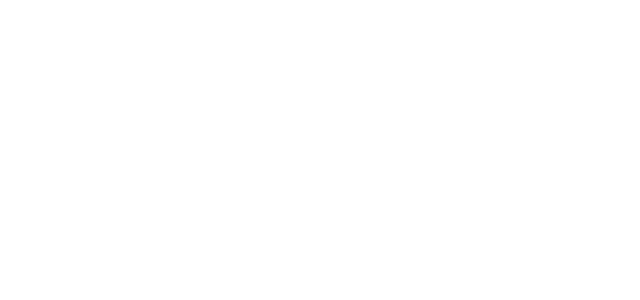
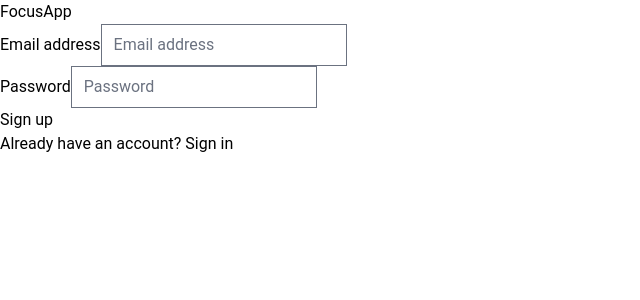
Before and after one commit to Cybercery/gamegrove, a React (Create React App) app: page /signup in a window 1280 px wide. Before the commit this address had no page. Shown: the top 300 px of the page, without its empty margins (0-640 px from the left). Built offline with nearby package versions, Linux system fonts and the light colour scheme.

Commit message:
added login and signup page and updated game page

```diff
--- a/package.json
+++ b/package.json
@@ -7,6 +7,7 @@
     "@testing-library/jest-dom": "^5.17.0",
     "@testing-library/react": "^13.4.0",
     "@testing-library/user-event": "^13.5.0",
+    "firebase": "^10.9.0",
     "flowbite": "^2.3.0",
     "flowbite-react": "^0.7.2",
     "react": "^18.2.0",
--- a/src/App.js
+++ b/src/App.js
@@ -21,19 +21,22 @@
 import Gamepg from "./pages/game";
 import Cart from "./pages/cart";
 import Login from "./pages/login";
+import SignUp from "./pages/signup";
 
 function App() {
   return (
     <Router>
       <Routes>
-        <Route exact path="/" element={<Home />} />
+        <Route path="/" element={<Login />} />
+        <Route path="/signup" element={<SignUp />} />
+        <Route exact path="/home" element={<Home />} />
         <Route path="/about" element={<About />} />
         <Route path="/catalogue/:slug" element={<Catalogue />} />
         <Route path="/genres" element={<Genres />} />
         <Route path="/support" element={<Support />} />
         <Route path="/game/:slug" element={<Gamepg />} />
         <Route path="/cart" element={<Cart />} />
-        <Route path="/login" element={<Login />} />
+
       </Routes>
     </Router>
   );
--- a/src/components/Navbar.js
+++ b/src/components/Navbar.js
@@ -31,7 +31,7 @@
           </h1>
           <ul className="hidden lg:flex font-mainFont text-white no-underline text-[1.1rem] gap-7 self-center ms-8 ">
             <li>
-              <Link to="/">Home</Link>
+              <Link to="/home">Home</Link>
             </li>
             <li>
               <Link to="/about">About</Link>
@@ -64,7 +64,7 @@
         <div className="flex ">
           <ul className="flex flex-col font-mainFont text-white no-underline text-[1.1rem] gap-7 self-center lg:hidden">
             <li>
-              <Link to="/">Home</Link>
+              <Link to="/home">Home</Link>
             </li>
             <li>
               <Link to="/about">About</Link>
--- /dev/null
+++ b/src/firebase.js
@@ -0,0 +1,25 @@
+// Import the functions you need from the SDKs you need
+import { initializeApp } from "firebase/app";
+import { getAnalytics } from "firebase/analytics";
+import { getAuth } from "firebase/auth";
+
+// TODO: Add SDKs for Firebase products that you want to use
+// https://firebase.google.com/docs/web/setup#available-libraries
+
+// Your web app's Firebase configuration
+// For Firebase JS SDK v7.20.0 and later, measurementId is optional
+const firebaseConfig = {
+  apiKey: "AIzaSyDlwzLXxjlAiUOJDO81imGMmzsbEEHCAEk",
+  authDomain: "game-grove-final.firebaseapp.com",
+  projectId: "game-grove-final",
+  storageBucket: "game-grove-final.appspot.com",
+  messagingSenderId: "82861925563",
+  appId: "1:82861925563:web:7d1c3ec90fb1bad89ab59e",
+  measurementId: "G-MTL8E0EG1X"
+};
+
+// Initialize Firebase
+const app = initializeApp(firebaseConfig);
+const auth = getAuth(app);
+const analytics = getAnalytics(app);
+export { auth };
--- a/src/pages/login.js
+++ b/src/pages/login.js
@@ -1,11 +1,91 @@
-import React from "react";
+import React, {useState} from 'react';
+import {  signInWithEmailAndPassword   } from 'firebase/auth';
+import { auth } from '../firebase';
+import { NavLink, useNavigate } from 'react-router-dom'
+import BgVideo from '../images/Bg_video.mp4'
 
 const Login = () => {
-  return (
-    <div>
-      <h1>Login</h1>
-    </div>
-  );
-};
+    const navigate = useNavigate();
+    const [email, setEmail] = useState('');
+    const [password, setPassword] = useState('');
 
-export default Login;
+    const onLogin = (e) => {
+        e.preventDefault();
+        signInWithEmailAndPassword(auth, email, password)
+        .then((userCredential) => {
+            // Signed in
+            const user = userCredential.user;
+            navigate("/home")
+            console.log(user);
+        })
+        .catch((error) => {
+            const errorCode = error.code;
+            const errorMessage = error.message;
+            console.log(errorCode, errorMessage)
+        });
+
+    }
+
+    return(
+      <>
+      <video autoPlay muted loop id="myVideo" className='absolute z-50 w-screen h-screen object-cover'>
+        <source src="" type="video/mp4"  />
+      </video>
+        <main className='bg-[#181C24] h-screen w-screen flex justify-center content-center relative'>
+
+          <section className='self-center bg-transparent border-[0.1rem]  w-[95vw] lg:w-[30vw] h-[45vh] lg:h-[60vh] rounded-3xl felx justify-center content-center z-[60] backdrop-opacity-70'>
+            <div className='bg-red-500 w-[50%] mx-auto'>
+              <p> FocusApp </p>
+
+              <form>
+                <div>
+                  <label htmlFor="email-address">
+                    Email address
+                  </label>
+                  <input
+                    id="email-address"
+                    name="email"
+                    type="email"
+                    required
+                    placeholder="Email address"
+                    onChange={(e)=>setEmail(e.target.value)}
+                  />
+                </div>
+
+                <div>
+                  <label htmlFor="password">
+                    Password
+                  </label>
+                  <input
+                    id="password"
+                    name="password"
+                    type="password"
+                    required
+                    placeholder="Password"
+                    onChange={(e)=>setPassword(e.target.value)}
+                  />
+                </div>
+
+                <div>
+                  <button
+                    onClick={onLogin}
+  >
+                    Login
+                  </button>
+                </div>
+              </form>
+
+              <p className="text-sm text-white text-center">
+                No account yet? {' '}
+                <NavLink to="/signup">
+                  Sign up
+                </NavLink>
+              </p>
+            </div>
+          </section>
+        </main>
+      </>
+    )
+}
+
+export default Login
--- /dev/null
+++ b/src/pages/signup.js
@@ -0,0 +1,91 @@
+import React, {useState} from 'react';
+import { NavLink, useNavigate } from 'react-router-dom';
+import {  createUserWithEmailAndPassword  } from 'firebase/auth';
+import { auth } from '../firebase';
+
+
+const SignUp = () => {
+    const navigate = useNavigate();
+
+    const [email, setEmail] = useState('')
+    const [password, setPassword] = useState('');
+
+    const onSubmit = async (e) => {
+      e.preventDefault()
+
+      await createUserWithEmailAndPassword(auth, email, password)
+        .then((userCredential) => {
+            // Signed in
+            const user = userCredential.user;
+            console.log(user);
+            navigate("/")
+            // ...
+        })
+        .catch((error) => {
+            const errorCode = error.code;
+            const errorMessage = error.message;
+            console.log(errorCode, errorMessage);
+            // ..
+        });
+
+
+    }
+
+  return (
+    <main >
+        <section>
+            <div>
+                <div>
+                    <h1> FocusApp </h1>
+                    <form>
+                        <div>
+                            <label htmlFor="email-address">
+                                Email address
+                            </label>
+                            <input
+                                type="email"
+                                label="Email address"
+                                value={email}
+                                onChange={(e) => setEmail(e.target.value)}
+                                required
+                                placeholder="Email address"
+                            />
+                        </div>
+
+                        <div>
+                            <label htmlFor="password">
+                                Password
+                            </label>
+                            <input
+                                type="password"
+                                label="Create password"
+                                value={password}
+                                onChange={(e) => setPassword(e.target.value)}
+                                required
+                                placeholder="Password"
+                            />
+                        </div>
+
+                        <button
+                            type="submit"
+                            onClick={onSubmit}
+>
+                            Sign up
+                        </button>
+
+                    </form>
+
+                    <p>
+                        Already have an account?{' '}
+                        <NavLink to="/" >
+                            Sign in
+                        </NavLink>
+                    </p>
+                </div>
+            </div>
+        </section>
+    </main>
+  )
+}
+
+export default SignUp;
```
Also changed, not shown: src/pages/game.js (+21 -7 lines), 1 other file (tests, documents, lock files or other folders).
